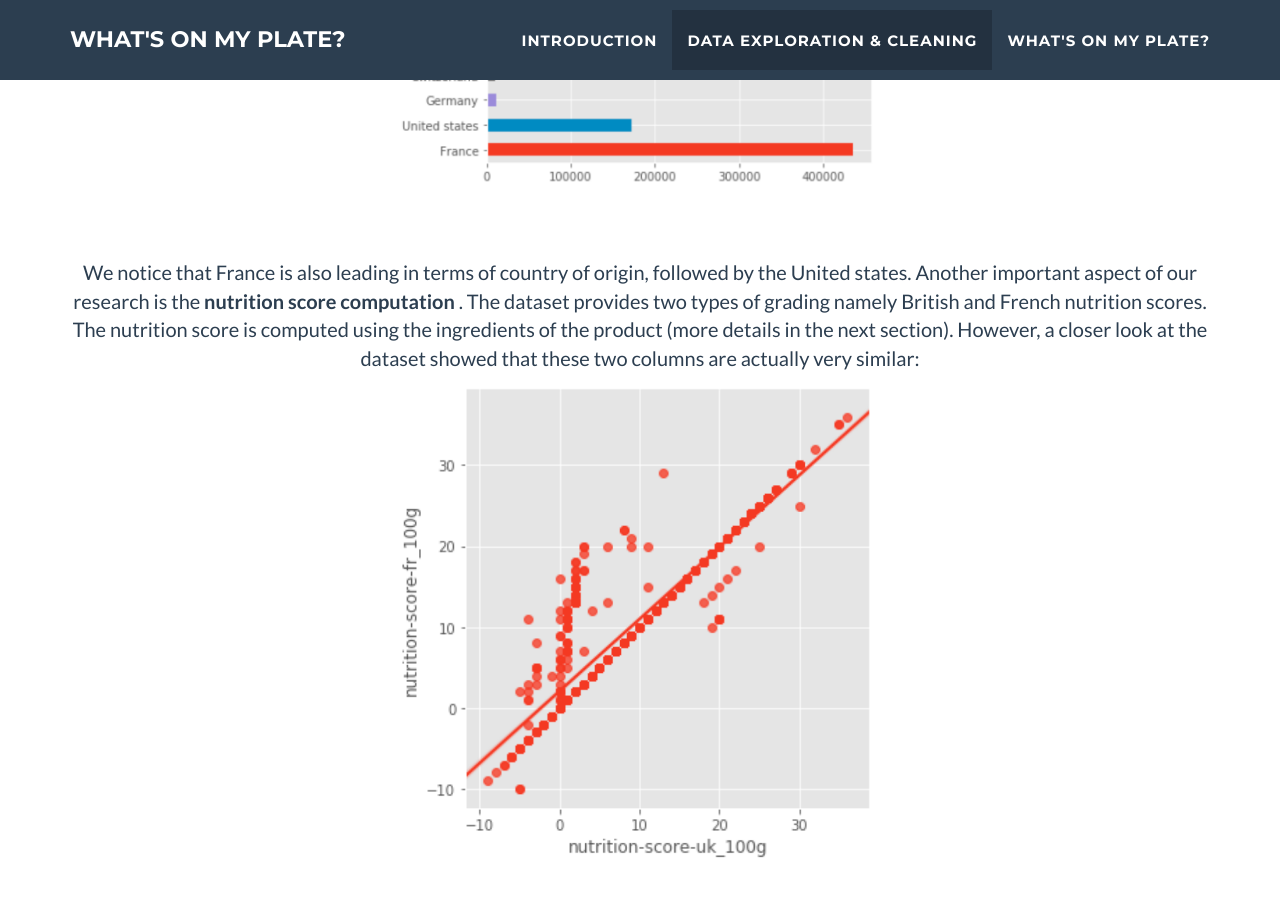
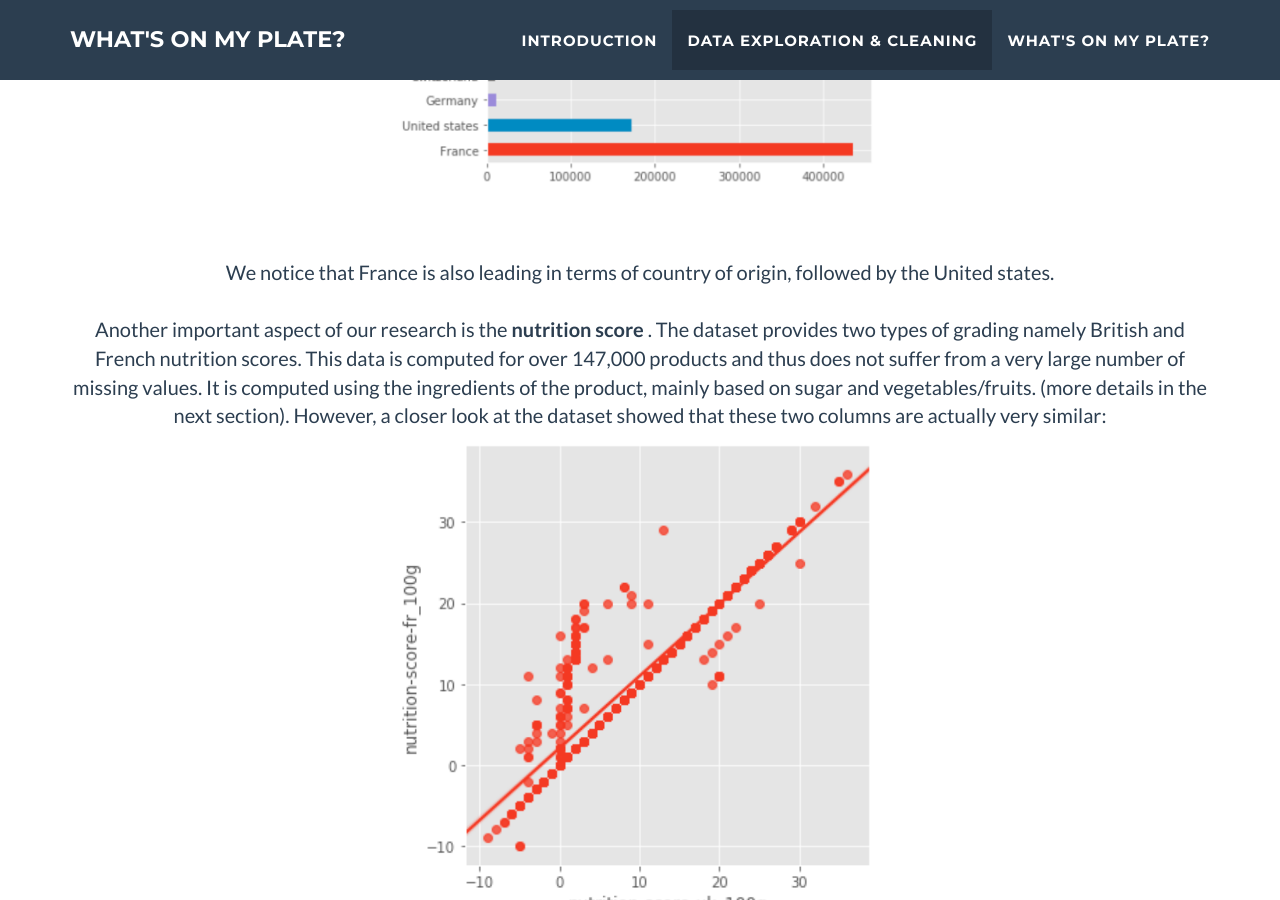
Before and after one commit to AhmedAhres/whats-on-my-plate, a Jekyll site: the page built from index.html, in a window 1280 px wide and 900 px high, scrolled down 3687 px. Built offline with Jekyll 4.4.1, drawn with Linux system fonts in a browser that asks for light colours.

Commit message:
Updated part on nutrition score in data exploration

```diff
--- a/_includes/middle.html
+++ b/_includes/middle.html
@@ -52,9 +52,11 @@
                       are sold in the dataset. <br> <br>
                       We have also examined the distribution of the countries where products mostly come from (their origins), resulting in the following:
                       <img class="image-text" src="img/countries.png" alt=""> <br> <br>
-                      <p> We notice that France is also leading in terms of country of origin, followed by the United states.
-                      Another important aspect of our research is the <b> nutrition score computation </b>. The dataset provides two types of grading
-                      namely British and French nutrition scores. The nutrition score is computed using the ingredients of the product (more details in the next section).
+                      <p> We notice that France is also leading in terms of country of origin, followed by the United states. <br> <br>
+                      Another important aspect of our research is the <b> nutrition score </b>. The dataset provides two types of grading
+                      namely British and French nutrition scores. This data is computed for over 147,000 products and thus does not suffer from a very
+                      large number of missing values. It is computed using the ingredients of the product, mainly based on sugar and vegetables/fruits.
+                      (more details in the next section).
                       However, a closer look at the dataset showed that these two columns are actually very similar:
                       <img class="image-text" src="img/similarity.png" alt=""> <br> <br>
                       In fact, these two features are 93.3% identical. This does make sense since the way they are computed is very similar.
```
Also changed, not shown: 8 other files.
